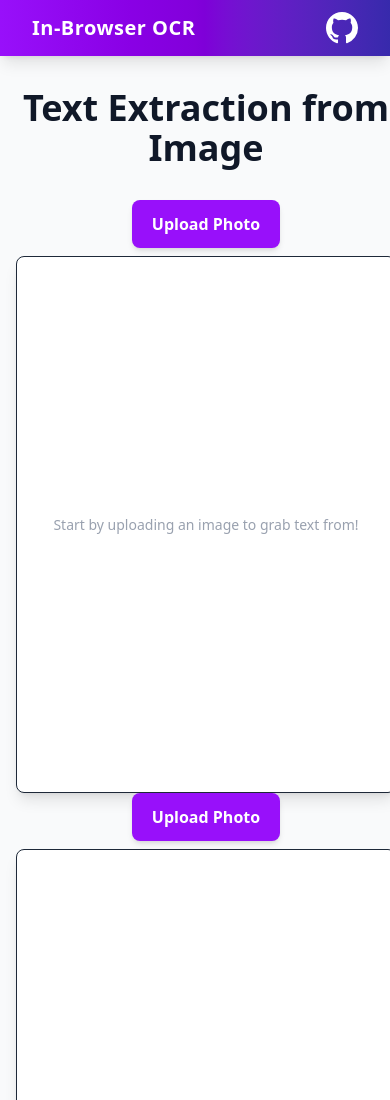
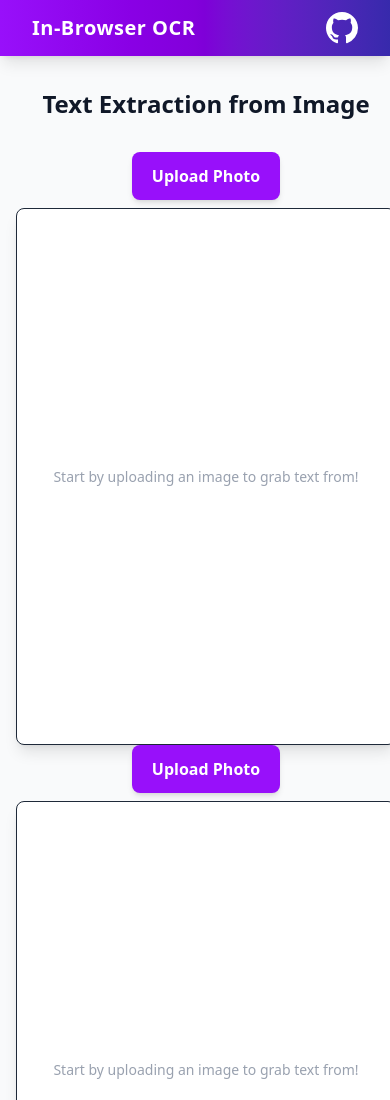
Before and after one commit to azher-alnabi/browser-ocr, an Astro site in the folder frontend/: page / in a window 390 px wide. Shown: the top 1100 px of the page. Built offline with nearby package versions, Linux system fonts and the light colour scheme; Astro itself is replaced by a stand-in of ours.

Commit message:
Made text smaller on mobile resolution

```diff
--- a/frontend/src/pages/index.astro
+++ b/frontend/src/pages/index.astro
@@ -17,7 +17,7 @@
 
 
     <main class="flex-1 max-w-6xl mx-auto px-4 sm:px-6 lg:px-8 py-8">
-      <h1 class="text-4xl font-bold text-gray-900 mb-8 text-center">
+      <h1 class="text-2xl sm:text-4xl font-bold text-gray-900 mb-8 text-center">
         Text Extraction from Image
       </h1>
       <div class="flex flex-col md:flex-row items-start sm:gap-12">
```
